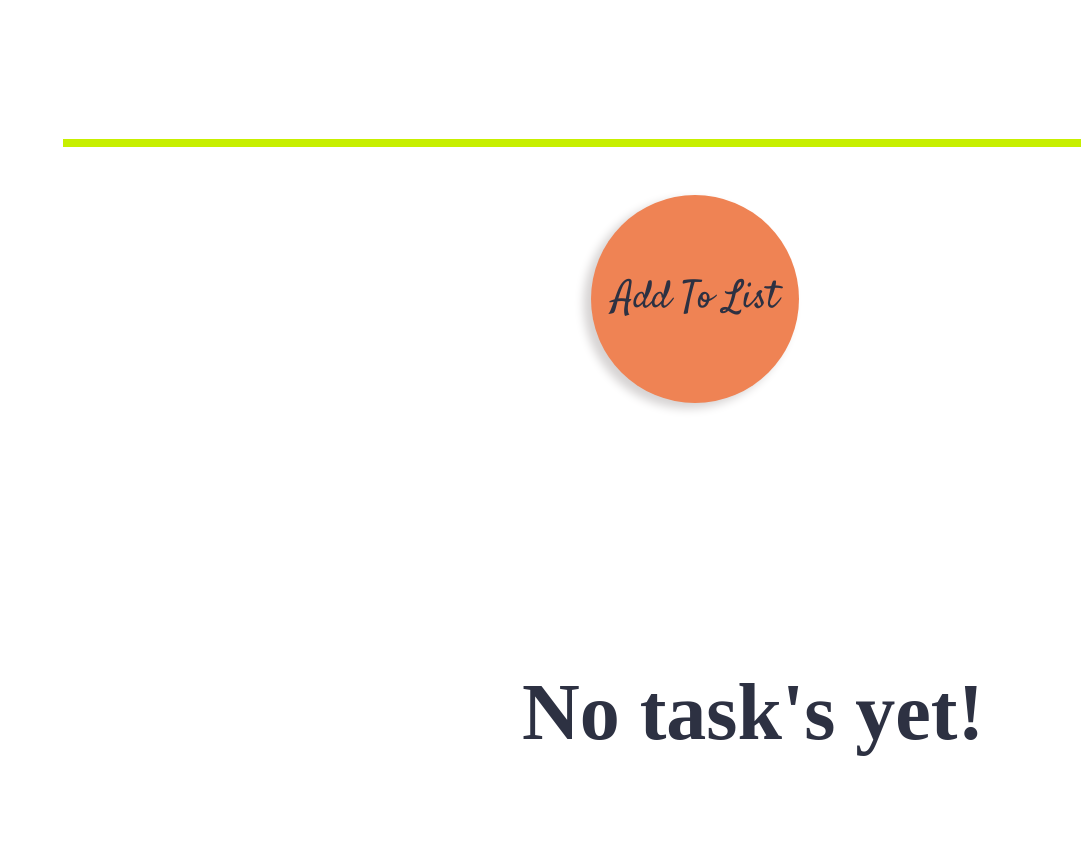
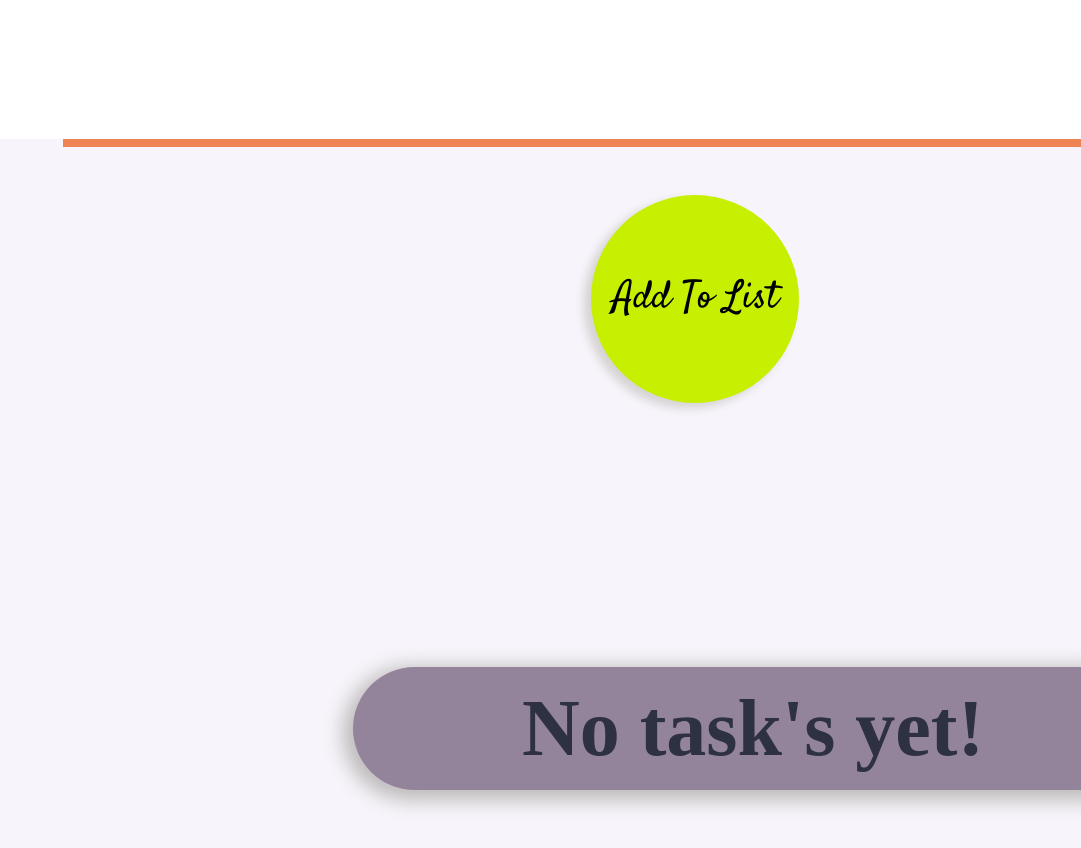
Before and after one commit to jonbleibdrey/jons-todo-app, a React (Create React App) app: page / in a window 1280 px wide. Shown: the part 420-1268 px from the top of the page, without its empty margins (199-1280 px from the left). Built offline with nearby package versions, Linux system fonts and the light colour scheme; a web font is replaced by a local one.

Commit message:
added styling and color chnage

```diff
--- a/src/App.css
+++ b/src/App.css
@@ -21,7 +21,7 @@
   width: 100%;
   text-align: center;
   color: white;
-  background-image: linear-gradient(to right, #ef8354, #2d3142);
+  background-image: linear-gradient(to right, #ef8354, #94849B);
   padding: 5%;
   font-family: 'Satisfy', cursive;
   font-size: 4rem;
--- a/src/css/form.css
+++ b/src/css/form.css
@@ -5,7 +5,7 @@
 }
 
 .form-div hr {
-  background-color: #c7ef00;
+  background-color: #EF8354;
   border: none;
   width: 80rem;
   height: 0.5rem;
@@ -15,9 +15,9 @@
 .form-div button {
   margin: 3rem;
   margin-left: 43rem;
-  color: #2d3142;
+  color: black;
   font-size: 2.4rem;
-  background: #ef8354;
+  background: #C7EF00;
   /* padding: 2rem 4rem; */
   border: none;
   box-shadow: -7px 5px 10px 0.5px rgb(214, 211, 211);
--- a/src/css/todoList.css
+++ b/src/css/todoList.css
@@ -6,10 +6,13 @@
 .todoList-h1 {
   font-family: "Goblin One";
   font-size: 5rem;
+  background: #94849B;
+  box-shadow: -5px 5px 20px 5px rgb(189, 185, 185);
+  border-radius: 20rem;
+  padding: 1rem;
 }
 
 .todoList-div {
-  background-color: #ffffff;
   width: 50rem;
   text-align: center;
   color: #2d3142;
@@ -19,11 +22,10 @@
   margin-left: 22rem;
 }
 .todoList-divHeader {
-  background-color: #798071;
   width: 50rem;
   text-align: center;
   color: #2d3142;
-  box-shadow: -5px 5px 20px 1px rgb(189, 185, 185);
+
   text-shadow: 20px;
   margin-bottom: 9rem;
   margin-top: 1rem;
--- a/src/index.css
+++ b/src/index.css
@@ -1,3 +1,3 @@
 body {
-/* background-color: #A5668B; */
+background-color: #F7F5FB;
 }
```
